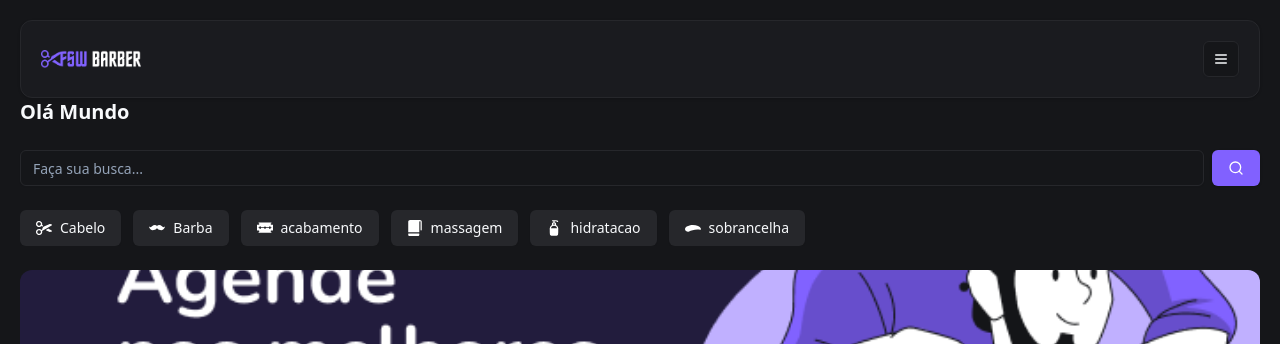
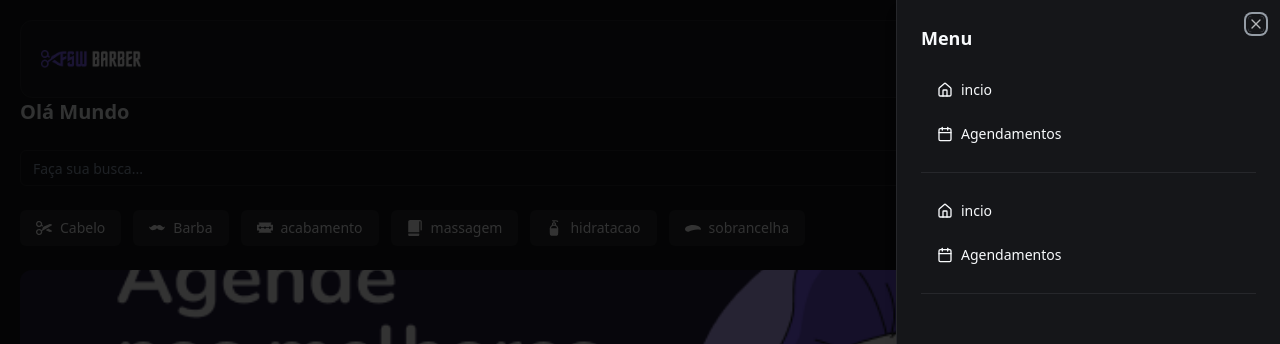
Before and after one commit to EstevaoReiss/My_Barber, a Next.js app in the folder my_barber/: page / in a window 1280 px wide. Both pictures are taken after a click on the button 1221 px from the left and 59 px from the top of the page. Shown: the top 344 px of the page. Built offline with nearby package versions, Linux system fonts and the light colour scheme; no server answers; the database is empty.

Commit message:
Feat: add sheet component

```diff
--- a/my_barber/app/_components/header.tsx
+++ b/my_barber/app/_components/header.tsx
@@ -2,15 +2,41 @@
 
 import { Card, CardContent } from "./ui/card";
 import { Button } from "./ui/button";
-import { MenuIcon } from "lucide-react";
+import { CalendarIcon, Ghost, HomeIcon, MenuIcon } from "lucide-react";
+import { Sheet, SheetContent, SheetHeader, SheetTitle, SheetTrigger } from "./ui/sheet";
 const Header = () => {
     return (
         <Card>
             <CardContent className="flex flex-row items-center justify-between p-5">
                 <Image alt="My Barber Logo" src="/logo.png" width={100} height={100} />
-                <Button size="icon" variant="outline">
-                    <MenuIcon />
-                </Button>
+
+                <Sheet>
+                    <SheetTrigger asChild>
+                        <Button size="icon" variant="outline">
+                            <MenuIcon />
+                        </Button>
+                    </SheetTrigger>
+                    <SheetContent>
+                        <SheetHeader>
+                            <SheetTitle className=" text-left">Menu</SheetTitle>
+                        </SheetHeader>
+                        <div className="p5 flex flex-col gap-2 border-b border-solid py-5">
+                            <Button className="justify-start gap-2" variant="ghost">
+                                <HomeIcon size={18} />
+                                incio</Button>
+                            <Button className="justify-start gap-2" variant="ghost">
+                                <CalendarIcon size={18} />Agendamentos</Button>
+                        </div>
+
+                         <div className="p5 flex flex-col gap-2 border-b border-solid py-5">
+                            <Button className="justify-start gap-2" variant="ghost">
+                                <HomeIcon size={18} />
+                                incio</Button>
+                            <Button className="justify-start gap-2" variant="ghost">
+                                <CalendarIcon size={18} />Agendamentos</Button>
+                        </div>
+                    </SheetContent>
+                </Sheet>
             </CardContent>
         </Card>
     );
--- /dev/null
+++ b/my_barber/app/_components/ui/sheet.tsx
@@ -0,0 +1,140 @@
+"use client"
+
+import * as React from "react"
+import * as SheetPrimitive from "@radix-ui/react-dialog"
+import { cva, type VariantProps } from "class-variance-authority"
+import { X } from "lucide-react"
+
+import { cn } from "@/app/_lib/utils"
+
+const Sheet = SheetPrimitive.Root
+
+const SheetTrigger = SheetPrimitive.Trigger
+
+const SheetClose = SheetPrimitive.Close
+
+const SheetPortal = SheetPrimitive.Portal
+
+const SheetOverlay = React.forwardRef<
+  React.ElementRef<typeof SheetPrimitive.Overlay>,
+  React.ComponentPropsWithoutRef<typeof SheetPrimitive.Overlay>
+>(({ className, ...props }, ref) => (
+  <SheetPrimitive.Overlay
+    className={cn(
+      "fixed inset-0 z-50 bg-black/80  data-[state=open]:animate-in data-[state=closed]:animate-out data-[state=closed]:fade-out-0 data-[state=open]:fade-in-0",
+      className
+    )}
+    {...props}
+    ref={ref}
+  />
+))
+SheetOverlay.displayName = SheetPrimitive.Overlay.displayName
+
+const sheetVariants = cva(
+  "fixed z-50 gap-4 bg-background p-6 shadow-lg transition ease-in-out data-[state=closed]:duration-300 data-[state=open]:duration-500 data-[state=open]:animate-in data-[state=closed]:animate-out",
+  {
+    variants: {
+      side: {
+        top: "inset-x-0 top-0 border-b data-[state=closed]:slide-out-to-top data-[state=open]:slide-in-from-top",
+        bottom:
+          "inset-x-0 bottom-0 border-t data-[state=closed]:slide-out-to-bottom data-[state=open]:slide-in-from-bottom",
+        left: "inset-y-0 left-0 h-full w-3/4 border-r data-[state=closed]:slide-out-to-left data-[state=open]:slide-in-from-left sm:max-w-sm",
+        right:
+          "inset-y-0 right-0 h-full w-3/4 border-l data-[state=closed]:slide-out-to-right data-[state=open]:slide-in-from-right sm:max-w-sm",
+      },
+    },
+    defaultVariants: {
+      side: "right",
+    },
+  }
+)
+
+interface SheetContentProps
+  extends React.ComponentPropsWithoutRef<typeof SheetPrimitive.Content>,
+    VariantProps<typeof sheetVariants> {}
+
+const SheetContent = React.forwardRef<
+  React.ElementRef<typeof SheetPrimitive.Content>,
+  SheetContentProps
+>(({ side = "right", className, children, ...props }, ref) => (
+  <SheetPortal>
+    <SheetOverlay />
+    <SheetPrimitive.Content
+      ref={ref}
+      className={cn(sheetVariants({ side }), className)}
+      {...props}
+    >
+      <SheetPrimitive.Close className="absolute right-4 top-4 rounded-sm opacity-70 ring-offset-background transition-opacity hover:opacity-100 focus:outline-none focus:ring-2 focus:ring-ring focus:ring-offset-2 disabled:pointer-events-none data-[state=open]:bg-secondary">
+        <X className="h-4 w-4" />
+        <span className="sr-only">Close</span>
+      </SheetPrimitive.Close>
+      {children}
+    </SheetPrimitive.Content>
+  </SheetPortal>
+))
+SheetContent.displayName = SheetPrimitive.Content.displayName
+
+const SheetHeader = ({
+  className,
+  ...props
+}: React.HTMLAttributes<HTMLDivElement>) => (
+  <div
+    className={cn(
+      "flex flex-col space-y-2 text-center sm:text-left",
+      className
+    )}
+    {...props}
+  />
+)
+SheetHeader.displayName = "SheetHeader"
+
+const SheetFooter = ({
+  className,
+  ...props
+}: React.HTMLAttributes<HTMLDivElement>) => (
+  <div
+    className={cn(
+      "flex flex-col-reverse sm:flex-row sm:justify-end sm:space-x-2",
+      className
+    )}
+    {...props}
+  />
+)
+SheetFooter.displayName = "SheetFooter"
+
+const SheetTitle = React.forwardRef<
+  React.ElementRef<typeof SheetPrimitive.Title>,
+  React.ComponentPropsWithoutRef<typeof SheetPrimitive.Title>
+>(({ className, ...props }, ref) => (
+  <SheetPrimitive.Title
+    ref={ref}
+    className={cn("text-lg font-semibold text-foreground", className)}
+    {...props}
+  />
+))
+SheetTitle.displayName = SheetPrimitive.Title.displayName
+
+const SheetDescription = React.forwardRef<
+  React.ElementRef<typeof SheetPrimitive.Description>,
+  React.ComponentPropsWithoutRef<typeof SheetPrimitive.Description>
+>(({ className, ...props }, ref) => (
+  <SheetPrimitive.Description
+    ref={ref}
+    className={cn("text-sm text-muted-foreground", className)}
+    {...props}
+  />
+))
+SheetDescription.displayName = SheetPrimitive.Description.displayName
+
+export {
+  Sheet,
+  SheetPortal,
+  SheetOverlay,
+  SheetTrigger,
+  SheetClose,
+  SheetContent,
+  SheetHeader,
+  SheetFooter,
+  SheetTitle,
+  SheetDescription,
+}
--- a/my_barber/package.json
+++ b/my_barber/package.json
@@ -17,7 +17,7 @@
     "@hookform/resolvers": "^3.9.0",
     "@prisma/client": "^5.17.0",
     "@radix-ui/react-avatar": "^1.1.11",
-    "@radix-ui/react-dialog": "^1.1.1",
+    "@radix-ui/react-dialog": "^1.1.15",
     "@radix-ui/react-label": "^2.1.0",
     "@radix-ui/react-slot": "^1.2.4",
     "@tailwindcss/vite": "^4.2.1",
```
Also changed, not shown: my_barber/app/barbershops/[id]/page.tsx (+4 -4 lines), 1 other file (tests, documents, lock files or other folders).
